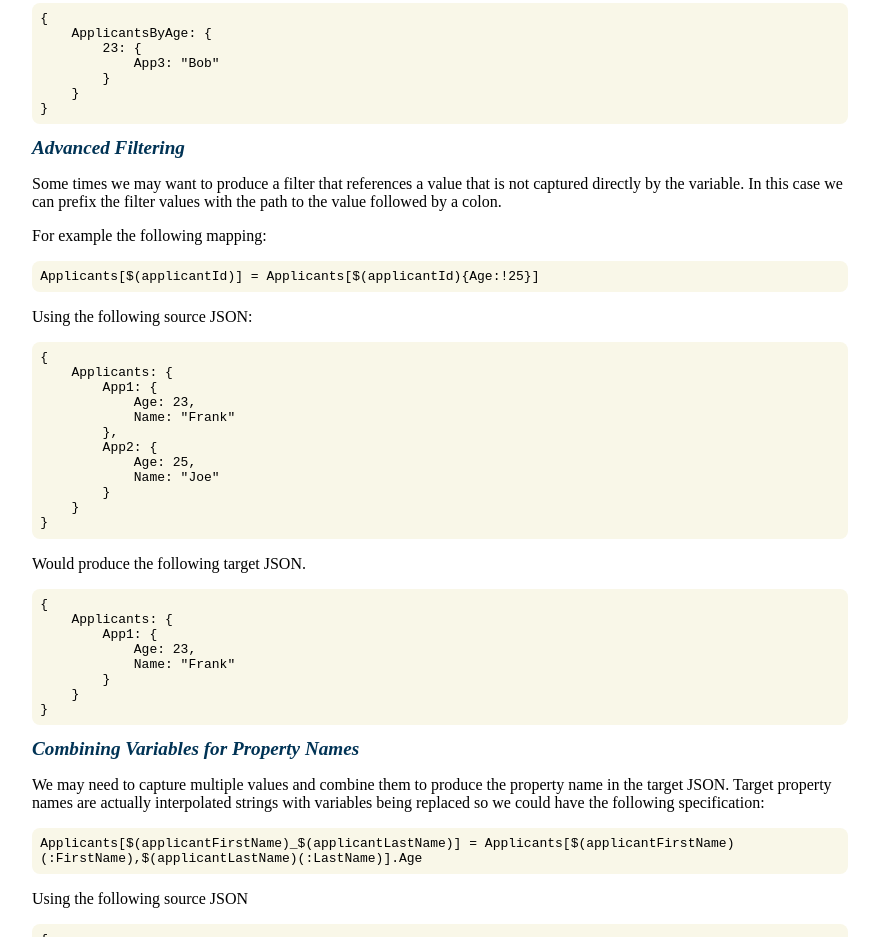
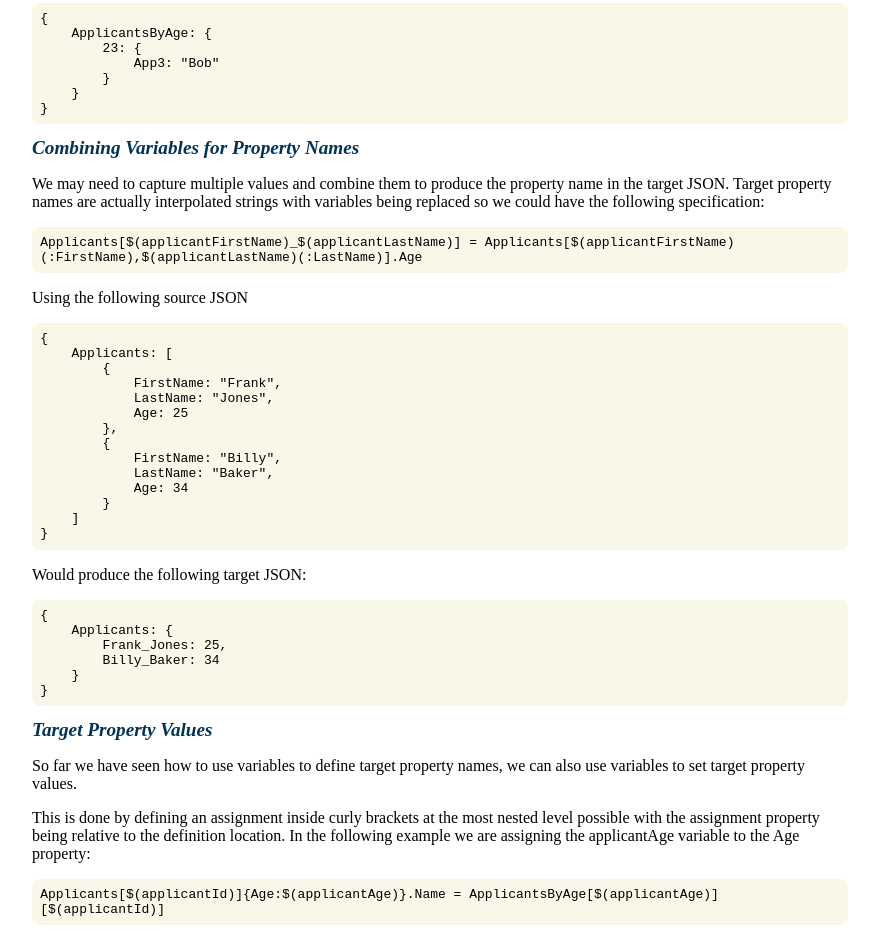
Before and after one commit to gwerren/gwerren.github.io, a plain HTML site: page Projects/jsonDataMapper/spec.html in a window 1280 px wide. Shown: the part 4908-5845 px from the top of the page, without its empty margins (20-899 px from the left). Drawn offline with Linux system fonts and the light colour scheme.

Commit message:
Update spec.html

```diff
--- a/Projects/jsonDataMapper/spec.html
+++ b/Projects/jsonDataMapper/spec.html
@@ -318,43 +318,6 @@ Applicant.Address = Applicant.Address.HouseNameNumber
     ApplicantsByAge: {
         23: {
             App3: "Bob"
-        }
-    }
-}
-</code></pre>
-
-<h3>Advanced Filtering</h3>
-
-<p>Some times we may want to produce a filter that references a value that is not captured directly by the variable. In this case we can prefix the filter values with the path to the value followed by a colon.</p>
-
-<p>For example the following mapping:</p>
-
-<pre><code>Applicants[$(applicantId)] = Applicants[$(applicantId){Age:!25}]
-</code></pre>
-
-<p>Using the following source JSON:</p>
-
-<pre><code>{
-    Applicants: {
-        App1: {
-            Age: 23,
-            Name: "Frank"
-        },
-        App2: {
-            Age: 25,
-            Name: "Joe"
-        }
-    }
-}
-</code></pre>
-
-<p>Would produce the following target JSON.</p>
-
-<pre><code>{
-    Applicants: {
-        App1: {
-            Age: 23,
-            Name: "Frank"
         }
     }
 }
```
